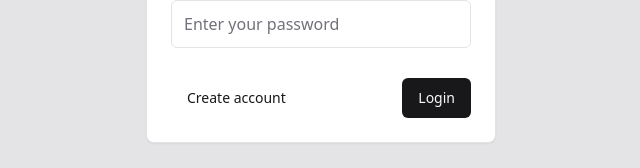
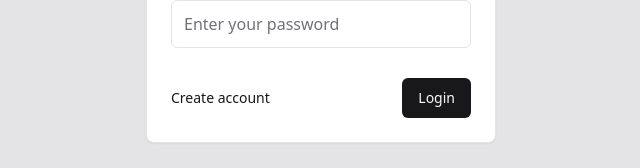
Before and after one commit to thgmagno/finance-track, a Next.js app: page /login in a window 1280 px wide. Shown: the part 433-601 px from the top of the page, without its empty margins (319-959 px from the left). Built offline with nearby package versions, Linux system fonts and the light colour scheme; no server answers.

Commit message:
update auth forms

```diff
--- a/src/components/authentication/LoginForm.tsx
+++ b/src/components/authentication/LoginForm.tsx
@@ -62,6 +62,7 @@ export function LoginForm() {
             onClick={() => replace('/create-account')}
             type="button"
             variant="link"
+            className="p-0"
           >
             Create account
           </Button>
--- a/src/components/authentication/RegisterForm.tsx
+++ b/src/components/authentication/RegisterForm.tsx
@@ -67,6 +67,7 @@ export function RegisterForm() {
             onClick={() => replace('/login')}
             type="button"
             variant="link"
+            className="p-0"
           >
             Return to login
           </Button>
```
